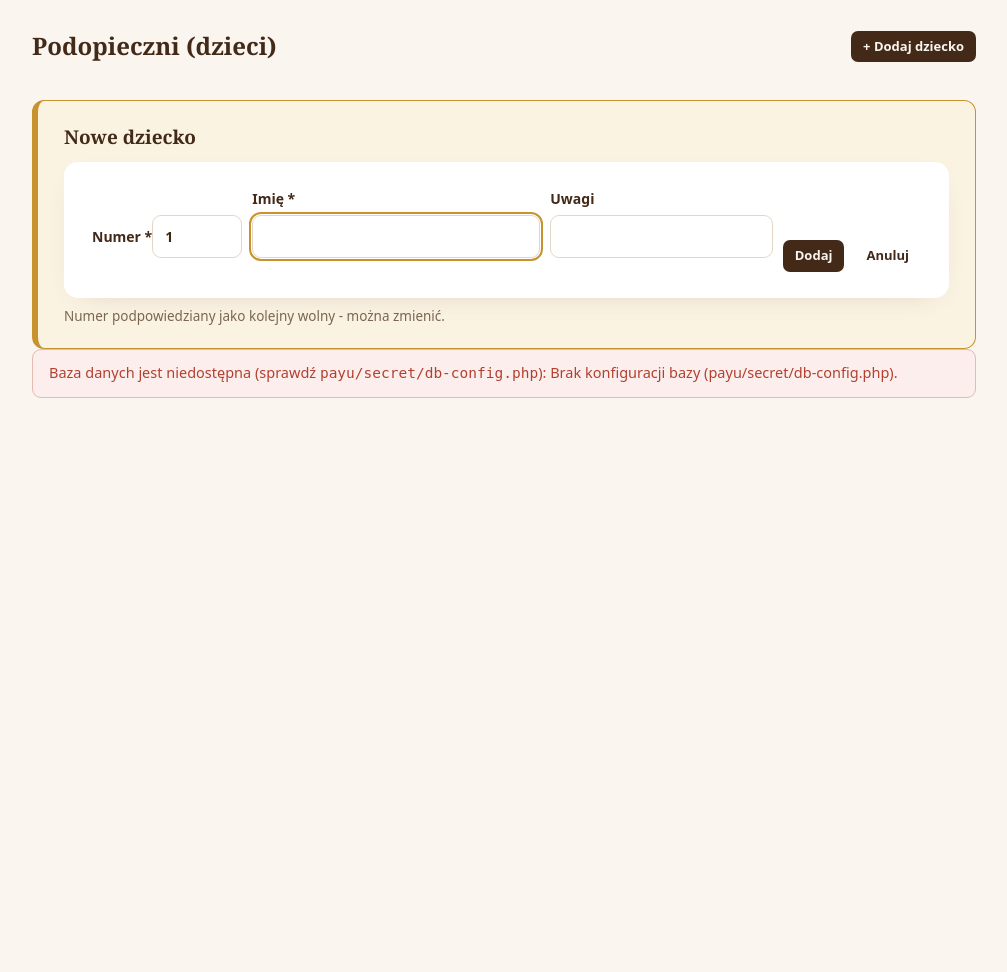
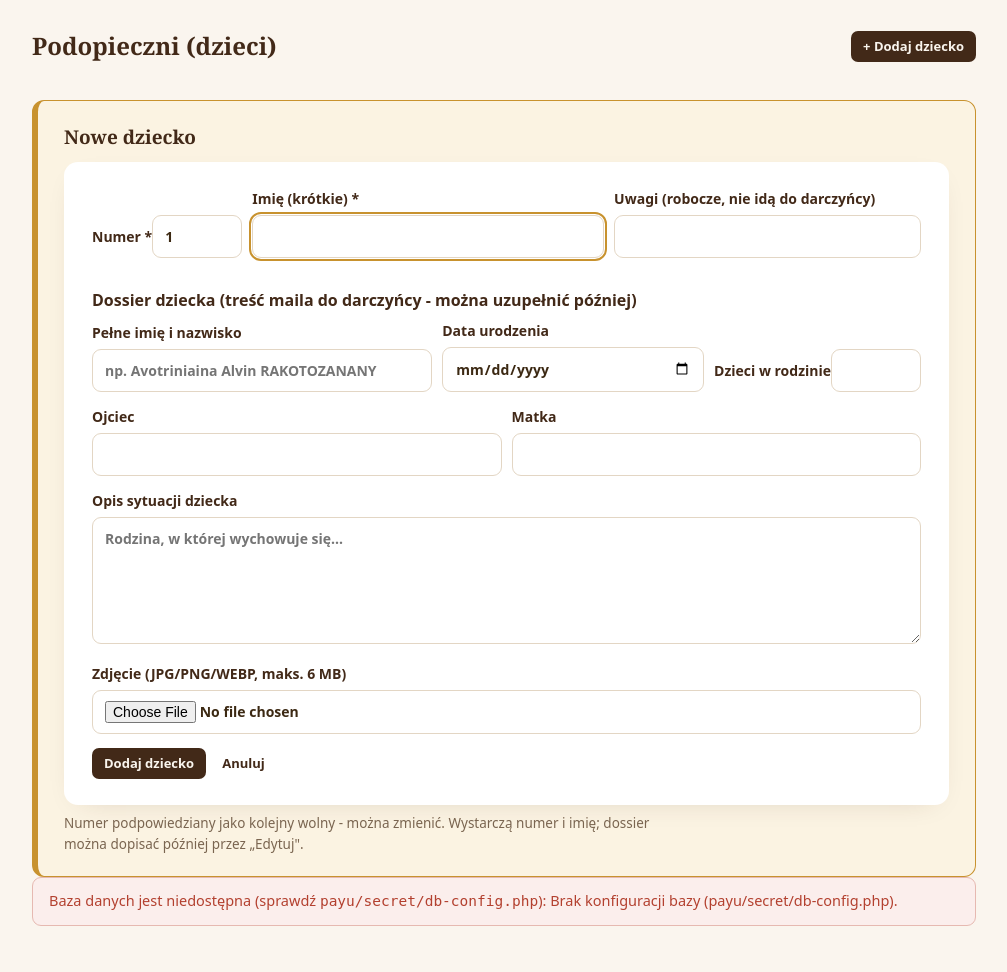
Before and after one commit to tomasz-kwietniewski/misja-mada, a PHP site: page /panel/dzieci.php?dodaj=1 in a window 1280 px wide. Shown: the part 161-1133 px from the top of the page, without its empty margins (136-1143 px from the left). Before the commit the page ends 559 px from the top, so only its background shows below. Run offline with PHP 8.4, Linux system fonts and the light colour scheme; the visitor is signed in with stand-in values (Sample User, id 1).

Commit message:
panel: ujednolicony formularz dziecka, rok + gorny suwak w macierzy, klikalny wiersz darczyncy
Feedback Tomasza:
- "Nowe dziecko" mialo tylko 3 pola, a edycja komplet z dossier - teraz
  OBA formularze sa identyczne (numer, imie, uwagi + dossier: pelne imie
  i nazwisko, data urodzenia, rodzice, liczba dzieci, opis, zdjecie).
  Wspolna obsluga POST dla add/edit (mniej duplikacji, ten sam upload
  i walidacje); dossier mozna nadal uzupelnic pozniej przez "Edytuj"
- Wplaty: wybor okresu "rok RRRR" (styczen-grudzien, wygodne do rozliczen)
  obok domyslnych "ostatnich 15 miesiecy"
- Wplaty: suwak poziomy NAD tabela zsynchronizowany z dolnym (przy wielu
  wierszach dolny byl daleko); synchronizacja przez porownanie wartosci,
  nie flage blokady - flaga gubila kierunek main->top
- Darczyncy: klik w dowolne miejsce wiersza otwiera karte (linki
  i przyciski w wierszu dzialaja normalnie; bez JS zostaje link w nazwisku)

Zweryfikowane Playwright: nowe dziecko z pelnym dossier zapisane
(nr 131 z rodzicami i opisem), rok 2026 pokazuje 12 miesiecy, suwak
gorny synchronizuje sie w obie strony, klik w wiersz -> karta Agaty Bal,
przycisk Edytuj -> edycja. Testy 46+79 OK, i18n OK, lint czysty.

Co-Authored-By: Claude Fable 5 <noreply@anthropic.com>

```diff
--- a/panel/dzieci.php
+++ b/panel/dzieci.php
@@ -13,17 +13,12 @@ if ($_SERVER['REQUEST_METHOD'] === 'POST') {
     try {
         adopt_db_ensure_schema();
         $action = $_POST['action'] ?? '';
-        if ($action === 'add') {
-            $no = (int)($_POST['number'] ?? 0);
-            $name = trim((string)($_POST['name'] ?? ''));
-            if ($no <= 0 || $name === '') mada_redirect('dzieci.php?msg=invalid');
-            if (adopt_child_by_number($no) !== null) mada_redirect('dzieci.php?msg=taken');
-            $cid = adopt_child_upsert($no, $name, trim((string)($_POST['notes'] ?? '')) ?: null);
-            mada_audit('child.add', 'child', $cid, ['number' => $no, 'name' => $name]);
-            mada_redirect('dzieci.php?msg=added');
-        }
-        if ($action === 'edit') {
+        /* Dodawanie i edycja to TEN SAM formularz (komplet pól z dossier) -
+           przy dodawaniu pracownik zwykle ma już PDF z danymi dziecka. */
+        if ($action === 'add' || $action === 'edit') {
+            $isAdd = $action === 'add';
             $cid = (int)($_POST['child_id'] ?? 0);
+            $back = $isAdd ? 'dzieci.php?dodaj=1' : 'dzieci.php?edit=' . $cid;
             $d = [
                 'number' => (int)($_POST['number'] ?? 0),
                 'name' => trim((string)($_POST['name'] ?? '')),
@@ -36,32 +31,36 @@ if ($_SERVER['REQUEST_METHOD'] === 'POST') {
                 'siblings' => trim((string)($_POST['siblings'] ?? '')),
                 'description' => trim((string)($_POST['description'] ?? '')),
             ];
-            if ($cid <= 0 || $d['number'] <= 0 || $d['name'] === ''
+            if ((!$isAdd && $cid <= 0) || $d['number'] <= 0 || $d['name'] === ''
                 || ($d['birth_date'] !== '' && !preg_match('/^\d{4}-\d{2}-\d{2}$/', $d['birth_date']))) {
-                mada_redirect('dzieci.php?edit=' . $cid . '&msg=invalid');
+                mada_redirect($back . '&msg=invalid');
+            }
+            if ($isAdd) {
+                if (adopt_child_by_number($d['number']) !== null) mada_redirect($back . '&msg=taken');
+                $cid = adopt_child_upsert($d['number'], $d['name'], $d['notes'] ?: null);
             }
             // Zdjęcie do dossier: uploads/dzieci/, losowa nazwa (nie do zgadnięcia
             // z zewnątrz - katalog jest publiczny jak inne uploads/).
             if (!empty($_FILES['photo']['tmp_name']) && is_uploaded_file($_FILES['photo']['tmp_name'])) {
-                if ((int)$_FILES['photo']['size'] > 6 * 1024 * 1024) mada_redirect('dzieci.php?edit=' . $cid . '&msg=photobig');
+                if ((int)$_FILES['photo']['size'] > 6 * 1024 * 1024) mada_redirect($back . '&msg=photobig');
                 $info = @getimagesize($_FILES['photo']['tmp_name']);
                 $extMap = [IMAGETYPE_JPEG => 'jpg', IMAGETYPE_PNG => 'png', IMAGETYPE_WEBP => 'webp'];
-                if ($info === false || !isset($extMap[$info[2]])) mada_redirect('dzieci.php?edit=' . $cid . '&msg=phototype');
+                if ($info === false || !isset($extMap[$info[2]])) mada_redirect($back . '&msg=phototype');
                 $dir = __DIR__ . '/../uploads/dzieci';
-                if (!is_dir($dir) && !@mkdir($dir, 0755, true)) mada_redirect('dzieci.php?edit=' . $cid . '&msg=photoerr');
+                if (!is_dir($dir) && !@mkdir($dir, 0755, true)) mada_redirect($back . '&msg=photoerr');
                 $fname = 'dziecko-' . $cid . '-' . bin2hex(random_bytes(8)) . '.' . $extMap[$info[2]];
                 if (!@move_uploaded_file($_FILES['photo']['tmp_name'], $dir . '/' . $fname)) {
-                    mada_redirect('dzieci.php?edit=' . $cid . '&msg=photoerr');
+                    mada_redirect($back . '&msg=photoerr');
                 }
                 $old = adopt_child_get($cid);
                 if ($old && !empty($old['photo'])) @unlink($dir . '/' . basename($old['photo']));
                 $d['photo'] = $fname;
             }
             if (!adopt_child_update($cid, $d)) {
-                mada_redirect('dzieci.php?edit=' . $cid . '&msg=taken');
+                mada_redirect($back . '&msg=taken');
             }
-            mada_audit('child.edit', 'child', $cid, array_diff_key($d, ['description' => 1]));
-            mada_redirect('dzieci.php?msg=saved');
+            mada_audit($isAdd ? 'child.add' : 'child.edit', 'child', $cid, array_diff_key($d, ['description' => 1]));
+            mada_redirect('dzieci.php?msg=' . ($isAdd ? 'added' : 'saved'));
         }
         if ($action === 'materials') {
             // przełącz flagę na wszystkich otwartych adopcjach tego dziecka
@@ -165,17 +164,39 @@ panel_header('Podopieczni - Adopcja Serca');
     <?php elseif ($showAdd): ?>
     <div class="spraw-panel" style="display:block;" id="formularz">
       <h3 style="margin:0 0 10px;">Nowe dziecko</h3>
-      <form method="post" class="form" style="display:flex;gap:10px;align-items:flex-end;flex-wrap:wrap;margin:0;">
+      <form method="post" enctype="multipart/form-data" class="form" style="margin:0;">
         <?= mada_csrf_field() ?>
         <input type="hidden" name="action" value="add">
-        <label>Numer *<input type="number" name="number" min="1" required style="width:90px;"
-               value="<?= $children ? max(array_column($children, 'number')) + 1 : 1 ?>"></label>
-        <label>Imię *<input type="text" name="name" required autofocus></label>
-        <label style="flex:1;min-width:180px;">Uwagi<input type="text" name="notes"></label>
-        <button type="submit" class="btn-primary btn-sm">Dodaj</button>
-        <a href="dzieci.php" class="btn-ghost btn-sm">Anuluj</a>
+        <div style="display:flex;gap:10px;align-items:flex-end;flex-wrap:wrap;">
+          <label>Numer *<input type="number" name="number" min="1" required style="width:90px;"
+                 value="<?= $children ? max(array_column($children, 'number')) + 1 : 1 ?>"></label>
+          <label>Imię (krótkie) *<input type="text" name="name" required autofocus></label>
+          <label style="flex:1;min-width:180px;">Uwagi (robocze, nie idą do darczyńcy)<input type="text" name="notes"></label>
+        </div>
+
+        <h4 style="margin:16px 0 8px;color:var(--brown);">Dossier dziecka (treść maila do darczyńcy - można uzupełnić później)</h4>
+        <div style="display:flex;gap:10px;align-items:flex-end;flex-wrap:wrap;">
+          <label style="flex:2;min-width:240px;">Pełne imię i nazwisko<input type="text" name="dossier_name"
+                 placeholder="np. Avotriniaina Alvin RAKOTOZANANY"></label>
+          <label>Data urodzenia<input type="date" name="birth_date"></label>
+          <label>Dzieci w rodzinie<input type="number" name="siblings" min="1" style="width:90px;"></label>
+        </div>
+        <div style="display:flex;gap:10px;align-items:flex-end;flex-wrap:wrap;">
+          <label style="flex:1;min-width:200px;">Ojciec<input type="text" name="father"></label>
+          <label style="flex:1;min-width:200px;">Matka<input type="text" name="mother"></label>
+        </div>
+        <label>Opis sytuacji dziecka
+          <textarea name="description" rows="5" placeholder="Rodzina, w której wychowuje się..."></textarea>
+        </label>
+        <label>Zdjęcie (JPG/PNG/WEBP, maks. 6 MB)
+          <input type="file" name="photo" accept="image/jpeg,image/png,image/webp">
+        </label>
+        <div style="margin-top:10px;">
+          <button type="submit" class="btn-primary btn-sm">Dodaj dziecko</button>
+          <a href="dzieci.php" class="btn-ghost btn-sm">Anuluj</a>
+        </div>
       </form>
-      <p class="hint" style="margin:8px 0 0;">Numer podpowiedziany jako kolejny wolny - można zmienić.</p>
+      <p class="hint" style="margin:8px 0 0;">Numer podpowiedziany jako kolejny wolny - można zmienić. Wystarczą numer i imię; dossier można dopisać później przez „Edytuj".</p>
     </div>
     <?php endif; ?>
 
--- a/panel/panel.css
+++ b/panel/panel.css
@@ -232,3 +232,14 @@ table.matrix td.m-future { background: #fff; color: #b9a98f; }
   .panel-subnav { padding: 8px 12px 0; }
   .panel-subnav a { padding: 6px 10px 7px; font-size: 12.5px; }
 }
+
+/* suwak poziomy NAD macierzą (bliźniak dolnego paska przewijania) */
+.matrix-scroll-top {
+  overflow-x: auto; overflow-y: hidden;
+  margin: 0 0 4px; border-radius: 12px 12px 0 0;
+}
+.matrix-scroll-top > div { height: 1px; }
+
+/* klikalny cały wiersz listy darczyńców */
+table.events tr.row-link { cursor: pointer; }
+table.events tr.row-link:hover { background: #fdfaf5; }
```
Also changed, not shown: panel/darczyncy.php (+11 -1 lines), panel/wplaty.php (+50 -4 lines).
